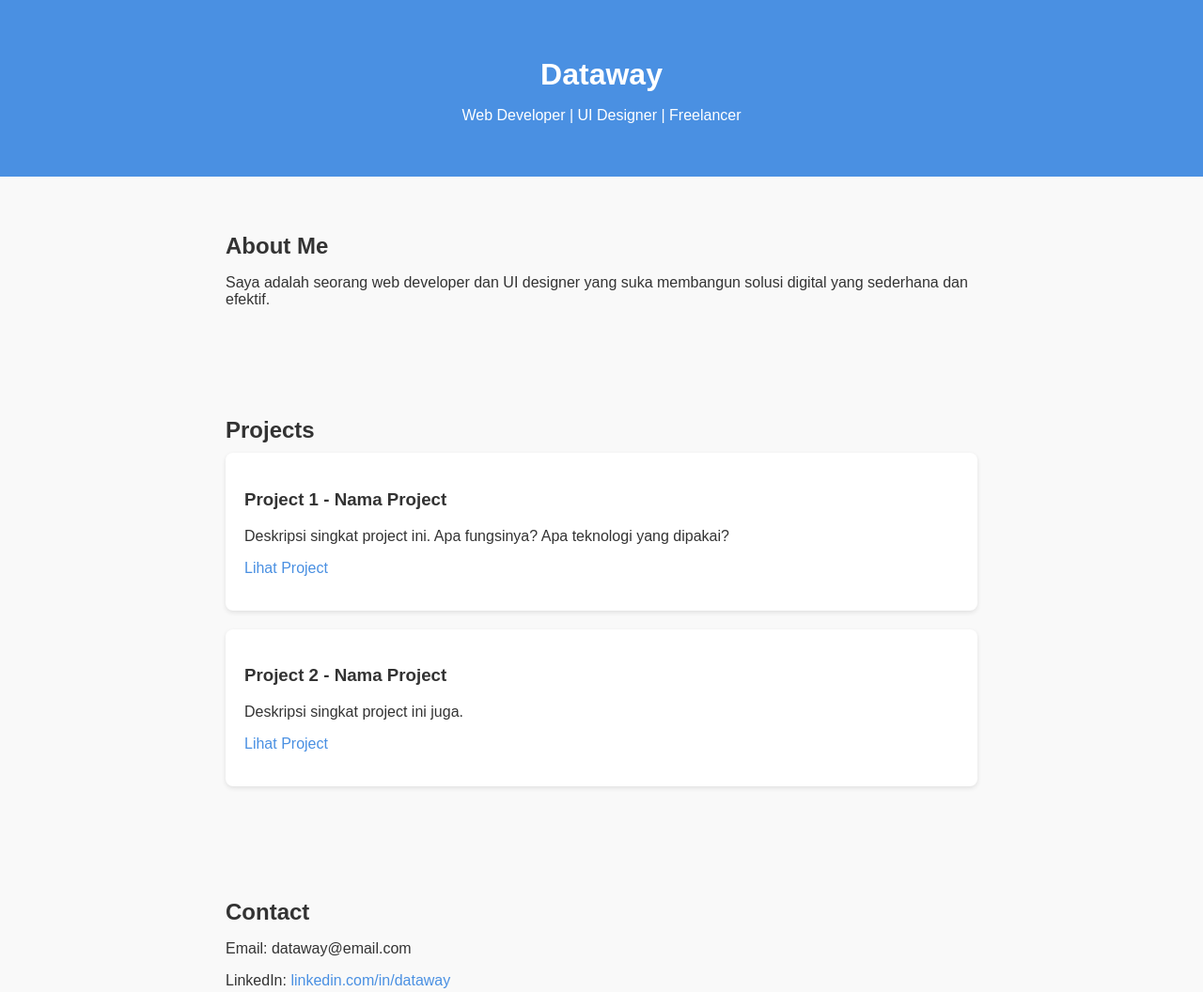
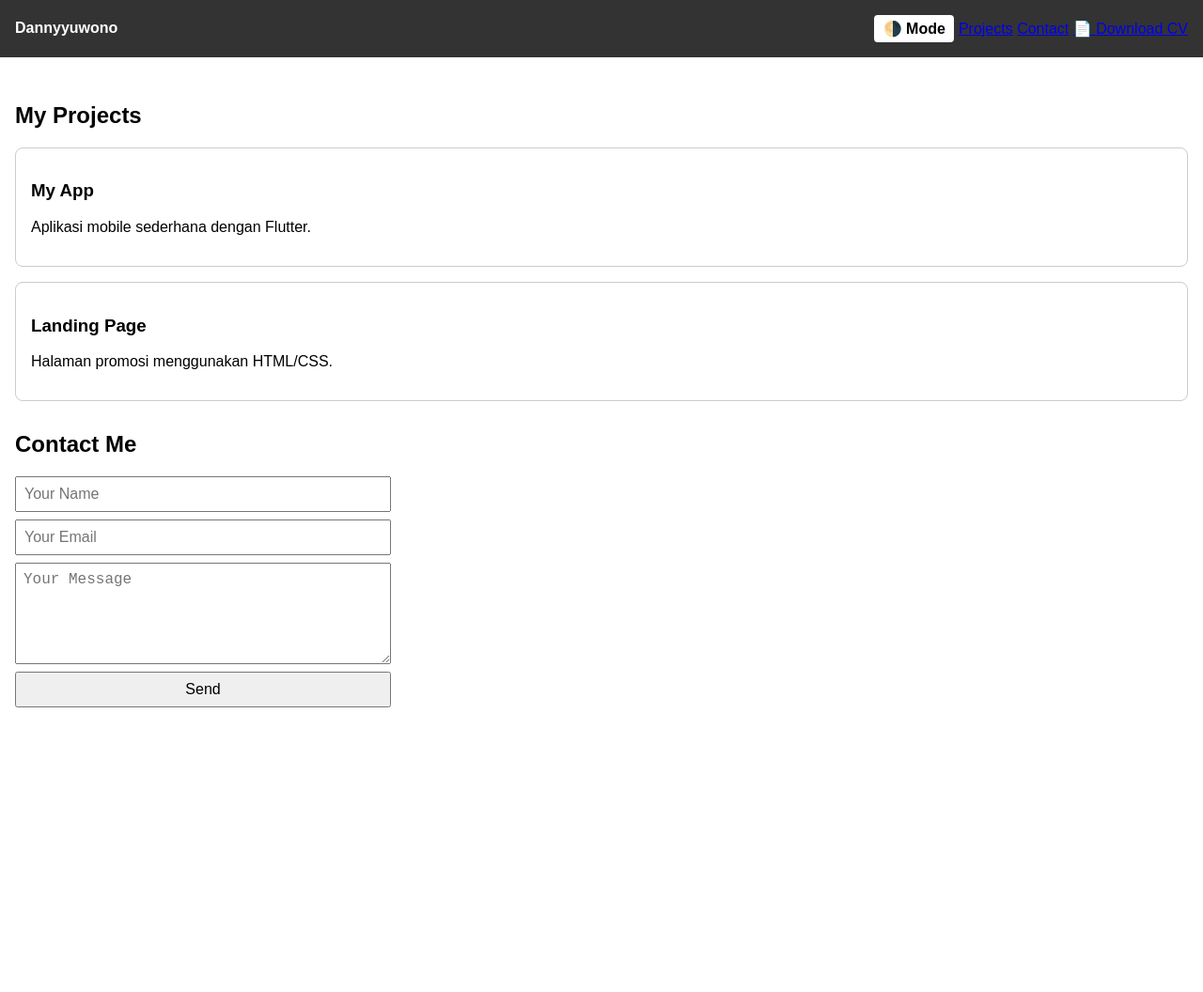
Before and after one commit to DannyYuwono/dannyyuwono.github.io, a plain HTML site: page index.html in a window 1280 px wide. Shown: the top 1056 px of the page at 94% size. After the commit the page ends 800 px from the top, so only its background shows below. Drawn offline with Linux system fonts and the light colour scheme.

Commit message:
Add files via upload

```diff
--- a/index.html
+++ b/index.html
@@ -1,128 +1,111 @@
+
 <!DOCTYPE html>
-<html lang="id">
+<html lang="en">
 <head>
   <meta charset="UTF-8" />
-  <meta name="viewport" content="width=device-width, initial-scale=1.0" />
-  <meta name="description" content="My portfolio - showcasing web developer and UI designer projects with a focus on simple and effective digital solutions." />
-  <meta property="og:title" content="My Portfolio - Dataway" />
-  <meta property="og:description" content="Web Developer | UI Designer | Freelancer" />
-  <meta property="og:image" content="your-image-link.jpg" />
-  <meta property="og:url" content="https://your-website.com" />
-  <meta name="twitter:card" content="summary_large_image" />
-  <link rel="icon" href="favicon.ico" type="image/x-icon" />
-  <title>My Portfolio - Dataway</title>
+  <meta name="viewport" content="width=device-width, initial-scale=1.0"/>
+  <title>Dannyyuwono Portfolio</title>
   <style>
-    :root {
-      --primary-color: #4a90e2;
-      --header-bg: #1e88e5;
-      --dark-bg: #121212;
-      --dark-text: #e0e0e0;
-    }
-
     body {
       font-family: Arial, sans-serif;
-      margin: 0; padding: 0;
-      background: #f9f9f9;
-      color: #333;
+      margin: 0;
+      padding: 0;
+      transition: background-color 0.3s, color 0.3s;
     }
     header {
-      background: var(--primary-color);
+      display: flex;
+      justify-content: space-between;
+      align-items: center;
+      padding: 1rem;
+      background: #333;
       color: white;
-      padding: 40px 20px;
-      text-align: center;
     }
-    section {
-      padding: 40px 20px;
-      max-width: 800px;
-      margin: auto;
+    .dark-mode {
+      background-color: #121212;
+      color: #f0f0f0;
     }
-    h1, h2 {
-      margin-bottom: 10px;
-    }
-    .project {
-      background: white;
-      padding: 20px;
-      margin-bottom: 20px;
-      border-radius: 8px;
-      box-shadow: 0 2px 5px rgba(0,0,0,0.1);
-    }
-    footer {
-      text-align: center;
-      padding: 20px;
-      background: #eee;
-      font-size: 14px;
-    }
-    a {
-      color: var(--primary-color);
+    nav a {
+      color: white;
+      margin: 0 10px;
       text-decoration: none;
     }
-
-    /* Dark mode support */
-    @media (prefers-color-scheme: dark) {
-      body {
-        background: var(--dark-bg);
-        color: var(--dark-text);
-      }
+    .container {
+      padding: 1rem;
+    }
+    .projects, .contact {
+      margin-top: 2rem;
+    }
+    .project-card {
+      border: 1px solid #ccc;
+      border-radius: 8px;
+      padding: 1rem;
+      margin-bottom: 1rem;
+    }
+    form {
+      display: flex;
+      flex-direction: column;
+      gap: 0.5rem;
+      max-width: 400px;
+    }
+    input, textarea, button {
+      padding: 0.5rem;
+      font-size: 1rem;
+    }
+    .dark-toggle {
+      cursor: pointer;
+      background: white;
+      border: none;
+      padding: 0.3rem 0.6rem;
+      border-radius: 4px;
+      font-weight: bold;
+    }
+    @media (max-width: 600px) {
       header {
-        background: var(--header-bg);
-      }
-      .project {
-        background: #1e1e1e;
-        box-shadow: 0 2px 5px rgba(255,255,255,0.05);
-      }
-      footer {
-        background: #222;
-        color: #aaa;
-      }
-      a {
-        color: #90caf9;
+        flex-direction: column;
+        align-items: flex-start;
       }
     }
   </style>
 </head>
 <body>
-
   <header>
-    <h1>Dataway</h1>
-    <p>Web Developer | UI Designer | Freelancer</p>
+    <div><strong>Dannyyuwono</strong></div>
+    <div>
+      <button class="dark-toggle" onclick="toggleDarkMode()">🌗 Mode</button>
+      <a href="#projects">Projects</a>
+      <a href="#contact">Contact</a>
+      <a href="cv-dummy.pdf" download>📄 Download CV</a>
+    </div>
   </header>
 
-  <section>
-    <h2>About Me</h2>
-    <p>Saya adalah seorang web developer dan UI designer yang suka membangun solusi digital yang sederhana dan efektif.</p>
-  </section>
+  <div class="container">
+    <section class="projects" id="projects">
+      <h2>My Projects</h2>
+      <div class="project-card">
+        <h3>My App</h3>
+        <p>Aplikasi mobile sederhana dengan Flutter.</p>
+      </div>
+      <div class="project-card">
+        <h3>Landing Page</h3>
+        <p>Halaman promosi menggunakan HTML/CSS.</p>
+      </div>
+    </section>
 
-  <section>
-    <h2>Projects</h2>
-
-    <div class="project">
-      <h3>Project 1 - Nama Project</h3>
-      <p>Deskripsi singkat project ini. Apa fungsinya? Apa teknologi yang dipakai?</p>
-      <p><a href="javascript:void(0);" aria-label="View Project 1">Lihat Project</a></p>
-    </div>
-
-    <div class="project">
-      <h3>Project 2 - Nama Project</h3>
-      <p>Deskripsi singkat project ini juga.</p>
-      <p><a href="javascript:void(0);" aria-label="View Project 2">Lihat Project</a></p>
-    </div>
-
-  </section>
-
-  <section>
-    <h2>Contact</h2>
-    <p>Email: dataway@email.com</p>
-    <p>LinkedIn: <a href="https://linkedin.com/in/dataway" target="_blank">linkedin.com/in/dataway</a></p>
-  </section>
-
-  <footer>
-    &copy; <span id="year"></span> Dataway. All rights reserved.
-  </footer>
+    <section class="contact" id="contact">
+      <h2>Contact Me</h2>
+      <form action="https://formsubmit.co/your-email@example.com" method="POST">
+        <input type="text" name="name" placeholder="Your Name" required />
+        <input type="email" name="email" placeholder="Your Email" required />
+        <textarea name="message" rows="5" placeholder="Your Message" required></textarea>
+        <button type="submit">Send</button>
+      </form>
+    </section>
+  </div>
 
   <script>
-    // Dynamically update the year in the footer
-    document.getElementById("year").textContent = new Date().getFullYear();
+    function toggleDarkMode() {
+      document.body.classList.toggle('dark-mode');
+    }
   </script>
-
 </body>
 </html>
```
Also changed, not shown: 1 other file.
